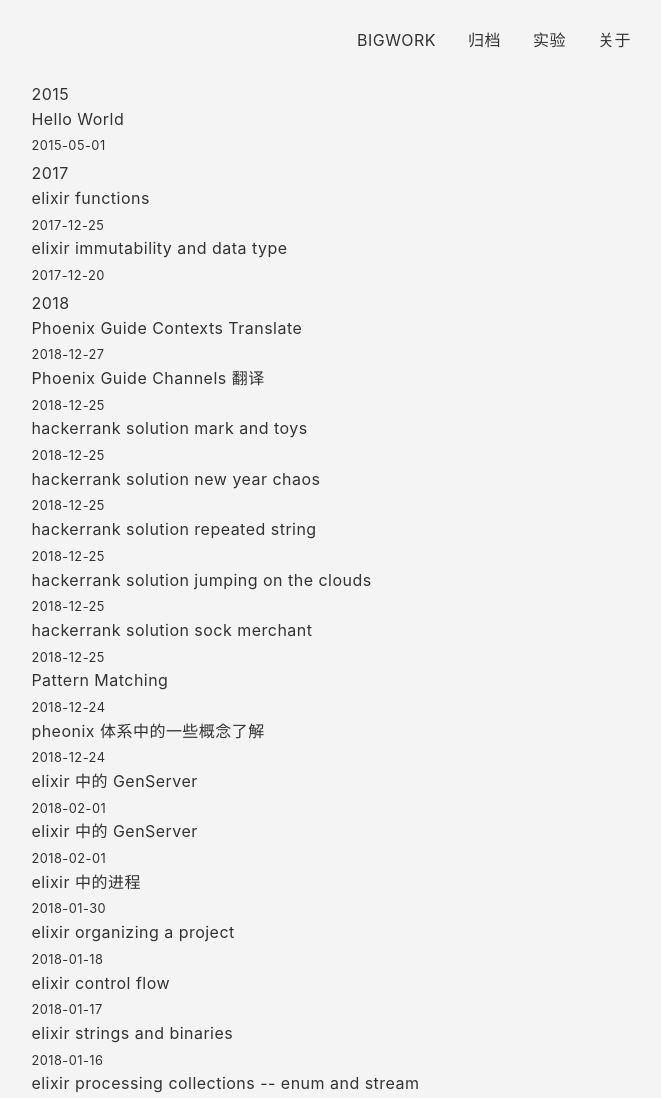
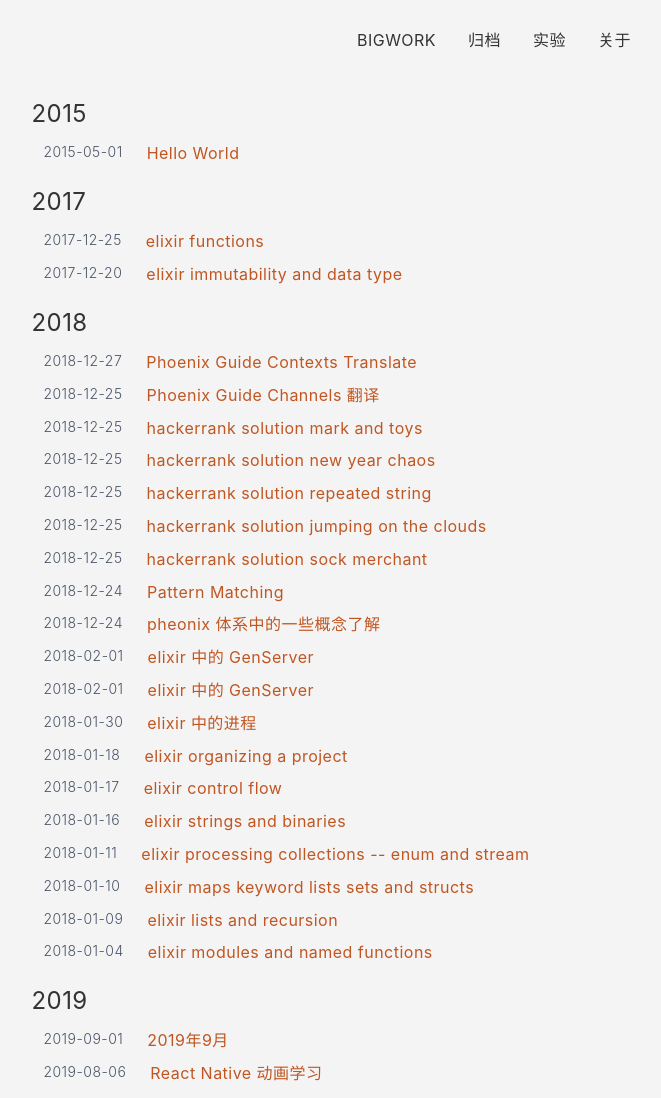
Before and after one commit to leecz/my-big-work, a Gatsby site: page /archive in a window 1280 px wide. Shown: the top 1098 px of the page, without its empty margins (146-807 px from the left). Built offline with nearby package versions, Linux system fonts and the light colour scheme; Gatsby itself is replaced by a stand-in of ours.

Commit message:
update archive style

```diff
--- a/src/pages/archive.js
+++ b/src/pages/archive.js
@@ -17,20 +17,16 @@
         groups.map(group => {
           return (
             <div>
-              <div>{group.fieldValue}</div>
+              <div className="text-2xl mt-3">{group.fieldValue}</div>
               <div>
                 {group.edges.map(({ node }) => {
                   const title = node.frontmatter.title || node.fields.slug
                   return (
-                    <article key={node.fields.slug}>
-                      <header>
-                        <h3 >
-                          <Link style={{ boxShadow: `none` }} to={node.fields.slug}>
-                            {title}
-                          </Link>
-                        </h3>
-                        <small>{node.frontmatter.date}</small>
-                      </header>
+                    <article className="flex ml-3 mt-1" key={node.fields.slug}>
+                      <div className="text-gray-700 text-sm font-light">{node.frontmatter.date}</div>
+                      <Link className="ml-6 text-orange-700 hover:text-orange-600" to={node.fields.slug}>
+                        {title}
+                      </Link>
                     </article>
                   )
                 })}
--- a/src/pages/index.js
+++ b/src/pages/index.js
@@ -18,15 +18,13 @@
         {posts.map(({ node }) => {
           const title = node.frontmatter.title || node.fields.slug
           return (
-            <article key={node.fields.slug} className="pt-6 pb-5 border-gray-300 border-b">
+            <article key={node.fields.slug} className="pt-10 pb-8 border-gray-300 border-b">
               <div class="text-gray-600 text-1xl font-light" >{node.frontmatter.date}</div>
-              <header>
-                <h3 className="text-3xl mb-3 mt-1 ">
-                  <Link to={node.fields.slug}>
-                    {title}
-                  </Link>
-                </h3>
-              </header>
+              <h3 className="text-3xl mb-3 mt-1 ">
+                <Link to={node.fields.slug}>
+                  {title}
+                </Link>
+              </h3>
               <section>
                 <p
                   dangerouslySetInnerHTML={{
```
